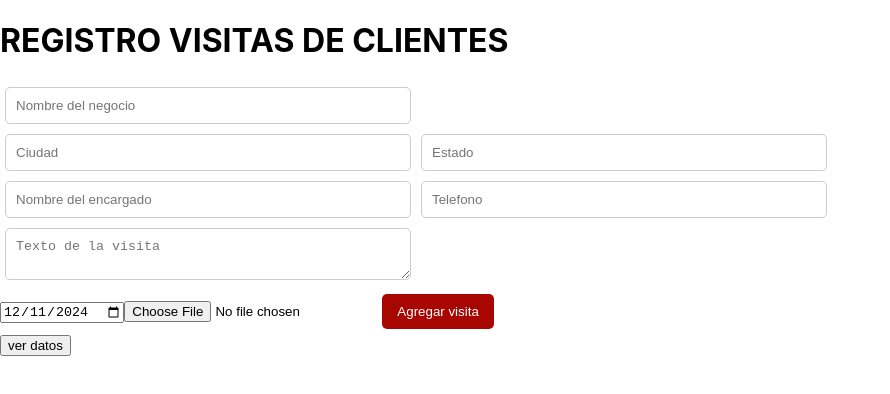
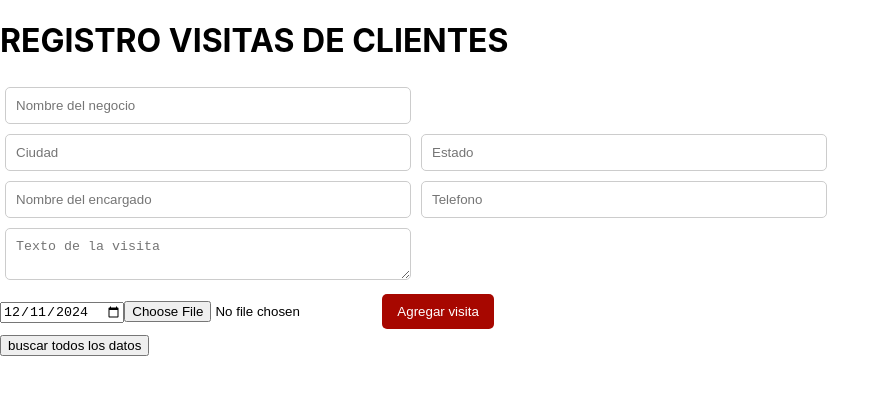
Before and after one commit to pegaza0407/programadereact, a React (Create React App) app: page / in a window 1280 px wide. Shown: the top 394 px of the page, without its empty margins (0-890 px from the left). Built offline with nearby package versions, Linux system fonts and the light colour scheme.

Commit message:
hghghghghhggh

```diff
--- a/src/components/ventas.tsx
+++ b/src/components/ventas.tsx
@@ -172,19 +172,25 @@ export default function Datosdevendedor(): React.JSX.Element{
 
             </form>
 
-            <button onClick={verdatos}>ver datos</button>
+            <button onClick={verdatos}>buscar todos los datos</button>
 
             <div>
                 {arreglovisitas.map((cadavisita)=>(
                     <div key={cadavisita._id}>
-                        <h3>{cadavisita.nom_ferre}- {cadavisita.ciudad}</h3>
+                        <h3>{cadavisita.nom_ferre} </h3>
+                        <p><strong> Ciudad</strong>{cadavisita.ciudad} - {cadavisita.estado}</p>
                         <p><strong> Encargado</strong>{cadavisita.nombreencargado}</p>
                         <p><strong> Telefono</strong>{cadavisita.telefono}</p>
+                        <p><strong> Texto visita</strong>{cadavisita.label_registro}</p>
                         <p><strong> Fecha</strong>{new Date(cadavisita.fechavisita).toLocaleDateString()}</p>
                         {/* mostrar imagen*/}
                         {cadavisita.imagen&&(
                             <img src={cadavisita.imagen} alt="imagen" style={imagenestilo}/>
                         )}
+
+
+
+
 
                     </div>
 
```
